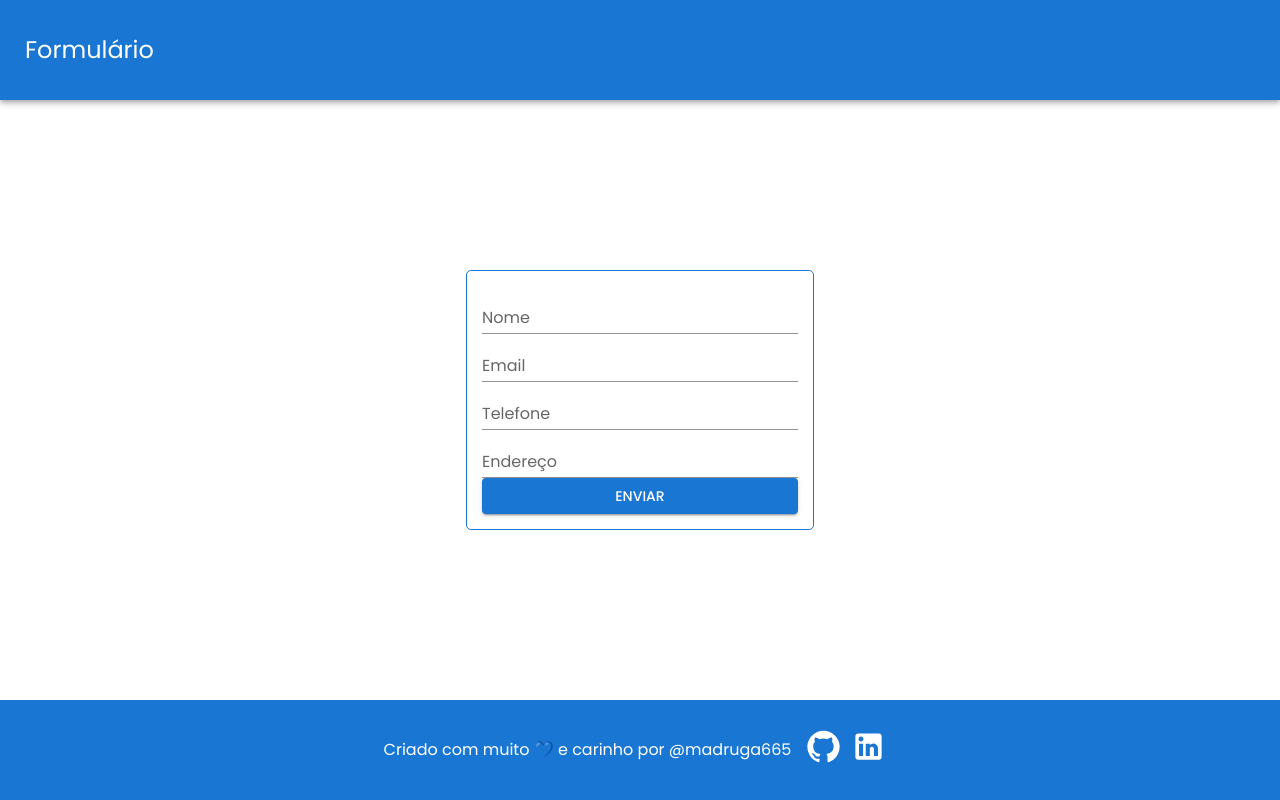
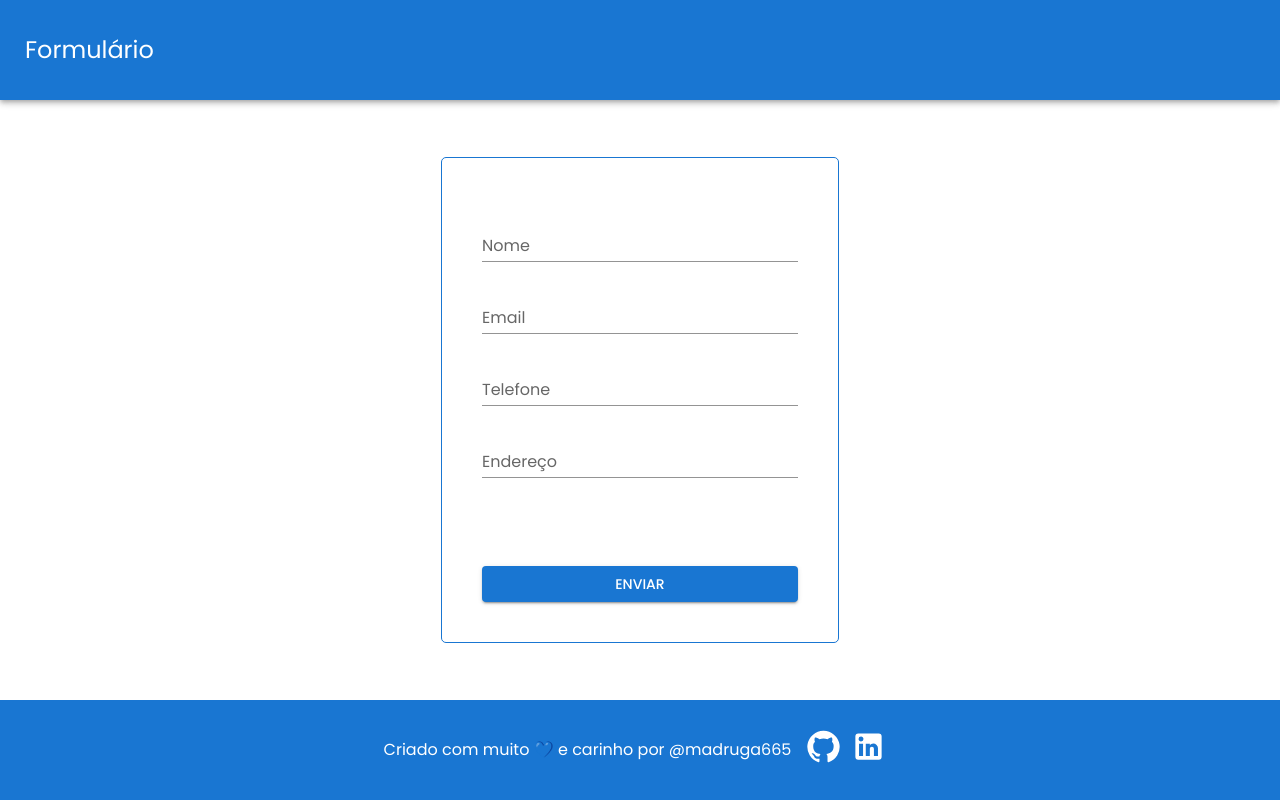
Before and after one commit to madruga665/estudos-material-ui, a React (Create React App) app: page /form in a window 1280 px wide. Built offline with nearby package versions, Linux system fonts and the light colour scheme.

Commit message:
feat: add formik e validações do formulario com yup

```diff
--- a/package.json
+++ b/package.json
@@ -14,12 +14,14 @@
     "@types/node": "^16.11.26",
     "@types/react": "^17.0.39",
     "@types/react-dom": "^17.0.11",
+    "formik": "^2.2.9",
     "react": "^17.0.2",
     "react-dom": "^17.0.2",
     "react-router-dom": "^6.2.1",
     "react-scripts": "5.0.0",
     "typescript": "^4.5.5",
-    "web-vitals": "^2.1.4"
+    "web-vitals": "^2.1.4",
+    "yup": "^0.32.11"
   },
   "scripts": {
     "start": "react-scripts start",
--- a/src/components/Form/styles.ts
+++ b/src/components/Form/styles.ts
@@ -5,5 +5,5 @@ export const FormContainer = styled("form")`
   flex-direction: column;
   border: 1px solid ${({ theme }) => theme.palette.primary.main};
   border-radius: 5px;
-  padding: 15px;
+  padding: 2.5rem;
 `;
--- /dev/null
+++ b/src/hooks/Formik.ts
@@ -0,0 +1,25 @@
+import { useFormik } from "formik";
+import { userSchema } from "../validate/userSchema";
+
+
+const Formik = () => {
+  const formik = useFormik({
+    initialValues: {
+      name: "",
+      email: "",
+      phone: "",
+      address: "",
+    },
+    onSubmit: (values) => {
+      console.log(values);
+      formik.resetForm();
+    },
+    validationSchema: userSchema,
+  });
+
+  return {
+    formik,
+  };
+};
+
+export default Formik;
--- a/src/pages/FormPage/index.tsx
+++ b/src/pages/FormPage/index.tsx
@@ -2,45 +2,57 @@ import { TextField, Button } from "@mui/material";
 import Footer from "../../components/Footer";
 import Form from "../../components/Form";
 import Header from "../../components/Header";
-import useForm from "../../hooks/useForm";
 import { FormPageContainer } from "./styles";
+import Formik from "../../hooks/Formik";
 
 const FormPage = () => {
-  const { name, email, phone, address, handleSubmit, setName, setAddress, setEmail, setPhone } = useForm();
+  const { formik } = Formik();
 
   return (
     <FormPageContainer>
       <Header pageTitle='Formulário' />
-      <Form handleSubmit={handleSubmit}>
+      <Form handleSubmit={formik.handleSubmit}>
         <TextField
+          error={formik.errors.name ? true : false}
+          helperText={formik.errors.name}
+          margin='normal'
           id='name'
           label='Nome'
           variant='standard'
-          value={name}
-          onChange={(event) => setName(event.target.value)}
+          value={formik.values.name}
+          onChange={formik.handleChange}
         />
         <TextField
+          error={formik.errors.email ? true : false}
+          helperText={formik.errors.email}
+          margin='normal'
           id='email'
           label='Email'
           variant='standard'
-          value={email}
-          onChange={(event) => setEmail(event.target.value)}
+          value={formik.values.email}
+          onChange={formik.handleChange}
         />
         <TextField
+          error={formik.errors.phone ? true : false}
+          helperText={formik.errors.phone}
+          margin='normal'
           id='phone'
           label='Telefone'
           variant='standard'
-          value={phone}
-          onChange={(event) => setPhone(event.target.value)}
+          value={formik.values.phone}
+          onChange={formik.handleChange}
         />
         <TextField
+          error={formik.errors.address ? true : false}
+          helperText={formik.errors.address}
+          margin='normal'
           id='address'
           label='Endereço'
           variant='standard'
-          value={address}
-          onChange={(event) => setAddress(event.target.value)}
+          value={formik.values.address}
+          onChange={formik.handleChange}
         />
-        <Button type='submit' variant='contained'>
+        <Button sx={{ marginTop: "5rem" }} type='submit' variant='contained'>
           Enviar
         </Button>
       </Form>
--- /dev/null
+++ b/src/validate/userSchema.ts
@@ -0,0 +1,8 @@
+import * as yup from "yup";
+
+export const userSchema = yup.object({
+  name: yup.string().required("Coloca o nome ai vagabundo"),
+  email: yup.string().email().required("Só de raiva vou encher teu email de spam"),
+  phone: yup.string().required("Eu juro que não vou te chamar no zap"),
+  address: yup.string().required("Coloca o seu endereço ai vacilão"),
+});
```
Also changed, not shown: 1 other file (tests, documents, lock files or other folders).
